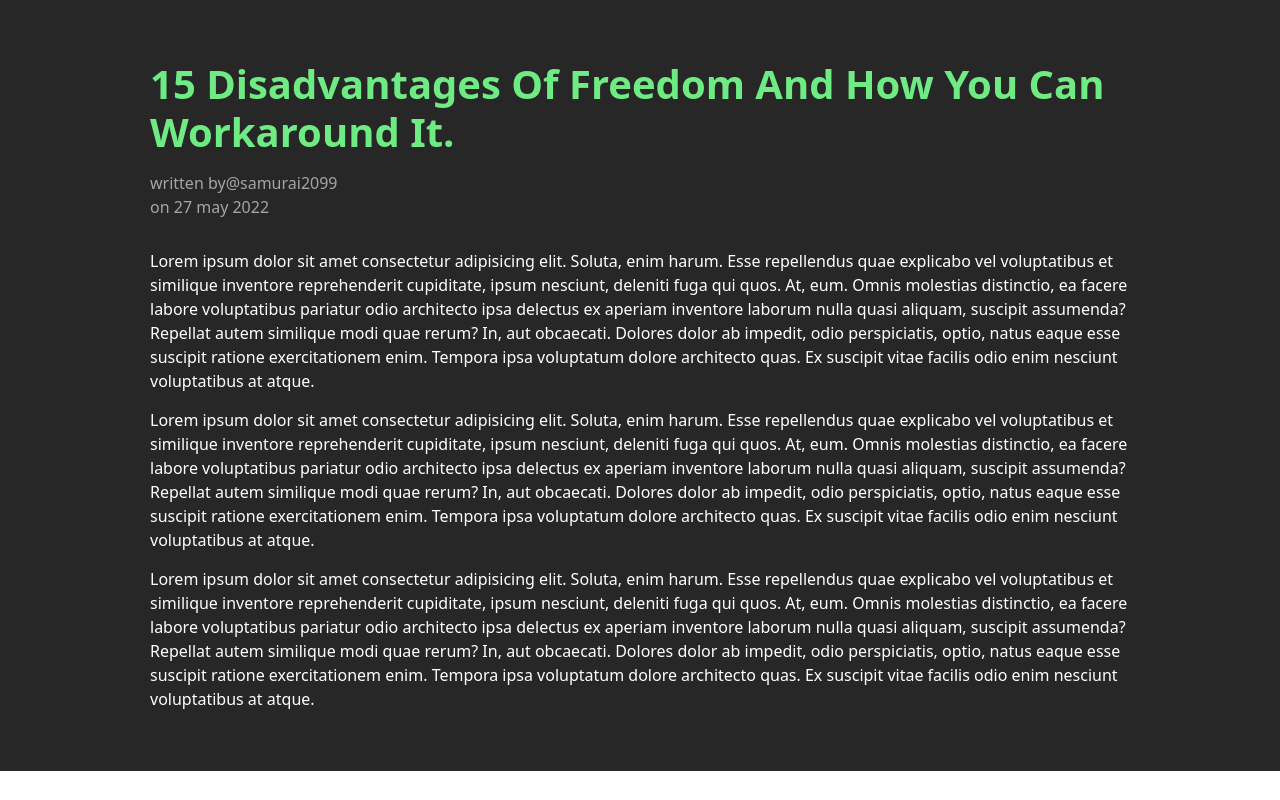
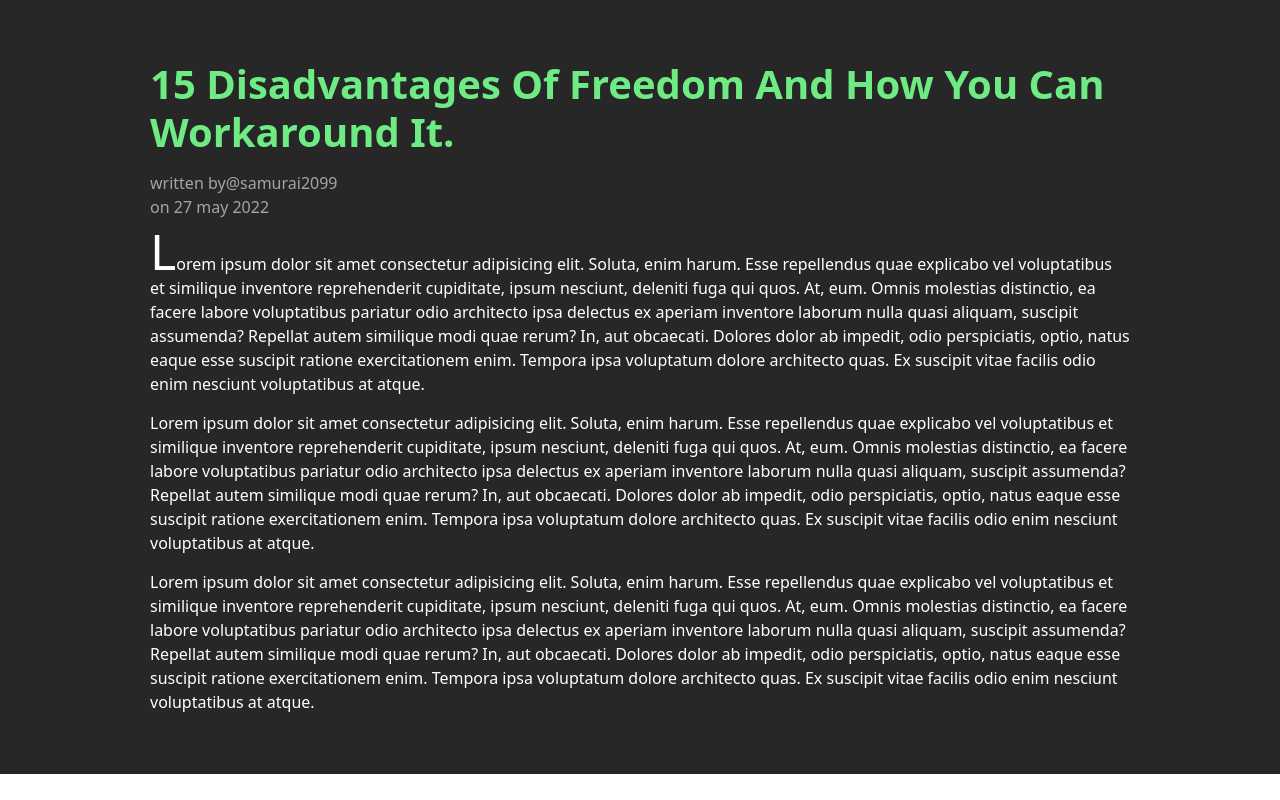
Before and after one commit to ChukwudiNebo/React-mini-website, a React (Create React App) app: page /blog in a window 1280 px wide. Built offline with nearby package versions, Linux system fonts and the light colour scheme.

Commit message:
added capital letter to the blog post

```diff
--- /dev/null
+++ b/src/Components/atoms/blog text/BlogText.js
@@ -0,0 +1,27 @@
+import React from "react";
+
+const BlogText = ({ blogFirstParagrapg }) => {
+  let paragraph = blogFirstParagrapg;
+  const words = paragraph.split("");
+  const firstWord = words.shift();
+  const remainingWords = words.join("");
+  return (
+    <>
+      <div className="">
+        <span
+          style={{
+            fontSize: "50px",
+          }}
+        >
+          {firstWord.charAt(0).toUpperCase()}
+        </span>
+        <span style={{}}>
+          {firstWord.slice(1)}
+          {remainingWords}
+        </span>
+      </div>
+    </>
+  );
+};
+
+export default BlogText;
--- a/src/Components/atoms/text/Text.js
+++ b/src/Components/atoms/text/Text.js
@@ -1,20 +1,9 @@
 import React, { useEffect, useState } from "react";
 
 const Text = ({ text }) => {
-  const [capital, setCapital] = useState(text);
-  const firstLetter = capital.charAt(0);
-  const capitalized = firstLetter.toUpperCase() + capital.slice(1);
-  console.log(capitalized);
-  useEffect(() => {
-    setCapital(capitalized);
-  }, []);
-
-  const firstLetterStyle={
-    fontSize:'50'
-  }
   return (
     <>
-      <p style={{firstLetterStyle, margin: "0px", padding: "0px" }}>{capital}</p>
+      <p style={{ margin: "0px", padding: "0px" }}>{text}</p>
     </>
   );
 };
--- a/src/Components/pages/blog post/BlogPost.js
+++ b/src/Components/pages/blog post/BlogPost.js
@@ -2,6 +2,7 @@ import React from "react";
 import "./blogpost.css";
 import BlogAuthor from "../../molecules/blog author and date/BlogAuthor";
 import Text from "../../atoms/text/Text";
+import BlogText from "../../atoms/blog text/BlogText";
 
 const BlogPost = () => {
   return (
@@ -20,22 +21,22 @@ Workaround It."
         </div>
         <div className="blogPost__paragraph">
           <div>
-            <Text
-              text="lorem ipsum dolor sit amet consectetur adipisicing elit. Soluta, enim harum. Esse repellendus quae explicabo vel voluptatibus et similique inventore reprehenderit cupiditate, ipsum nesciunt, deleniti fuga qui quos. At, eum.
+            <BlogText
+              blogFirstParagrapg="lorem ipsum dolor sit amet consectetur adipisicing elit. Soluta, enim harum. Esse repellendus quae explicabo vel voluptatibus et similique inventore reprehenderit cupiditate, ipsum nesciunt, deleniti fuga qui quos. At, eum.
             Omnis molestias distinctio, ea facere labore voluptatibus pariatur odio architecto ipsa delectus ex aperiam inventore laborum nulla quasi aliquam, suscipit assumenda? Repellat autem similique modi quae rerum? In, aut obcaecati.
             Dolores dolor ab impedit, odio perspiciatis, optio, natus eaque esse suscipit ratione exercitationem enim. Tempora ipsa voluptatum dolore architecto quas. Ex suscipit vitae facilis odio enim nesciunt voluptatibus at atque."
             />
           </div>
           <div className="blogPost__paragraph-1">
             <Text
-              text="lorem ipsum dolor sit amet consectetur adipisicing elit. Soluta, enim harum. Esse repellendus quae explicabo vel voluptatibus et similique inventore reprehenderit cupiditate, ipsum nesciunt, deleniti fuga qui quos. At, eum.
+              text="Lorem ipsum dolor sit amet consectetur adipisicing elit. Soluta, enim harum. Esse repellendus quae explicabo vel voluptatibus et similique inventore reprehenderit cupiditate, ipsum nesciunt, deleniti fuga qui quos. At, eum.
             Omnis molestias distinctio, ea facere labore voluptatibus pariatur odio architecto ipsa delectus ex aperiam inventore laborum nulla quasi aliquam, suscipit assumenda? Repellat autem similique modi quae rerum? In, aut obcaecati.
             Dolores dolor ab impedit, odio perspiciatis, optio, natus eaque esse suscipit ratione exercitationem enim. Tempora ipsa voluptatum dolore architecto quas. Ex suscipit vitae facilis odio enim nesciunt voluptatibus at atque."
             />
           </div>
           <div>
             <Text
-              text="lorem ipsum dolor sit amet consectetur adipisicing elit. Soluta, enim harum. Esse repellendus quae explicabo vel voluptatibus et similique inventore reprehenderit cupiditate, ipsum nesciunt, deleniti fuga qui quos. At, eum.
+              text="Lorem ipsum dolor sit amet consectetur adipisicing elit. Soluta, enim harum. Esse repellendus quae explicabo vel voluptatibus et similique inventore reprehenderit cupiditate, ipsum nesciunt, deleniti fuga qui quos. At, eum.
             Omnis molestias distinctio, ea facere labore voluptatibus pariatur odio architecto ipsa delectus ex aperiam inventore laborum nulla quasi aliquam, suscipit assumenda? Repellat autem similique modi quae rerum? In, aut obcaecati.
             Dolores dolor ab impedit, odio perspiciatis, optio, natus eaque esse suscipit ratione exercitationem enim. Tempora ipsa voluptatum dolore architecto quas. Ex suscipit vitae facilis odio enim nesciunt voluptatibus at atque."
             />
--- a/src/Components/pages/blog post/blogpost.css
+++ b/src/Components/pages/blog post/blogpost.css
@@ -34,6 +34,7 @@
   }
   .blogPost__paragraph > div {
     margin-top: 15px;
+    line-height: 1.5rem;
   }
 }
 @media screen and (min-width: 576px) {
@@ -71,7 +72,7 @@
   .blogPost__paragraph {
     width: 980px;
     margin: auto;
-    margin-top: 30px;
+    margin-top: 20px;
     padding-bottom: 60px;
     padding-left: 0px;
     padding-right: 0px;
```
